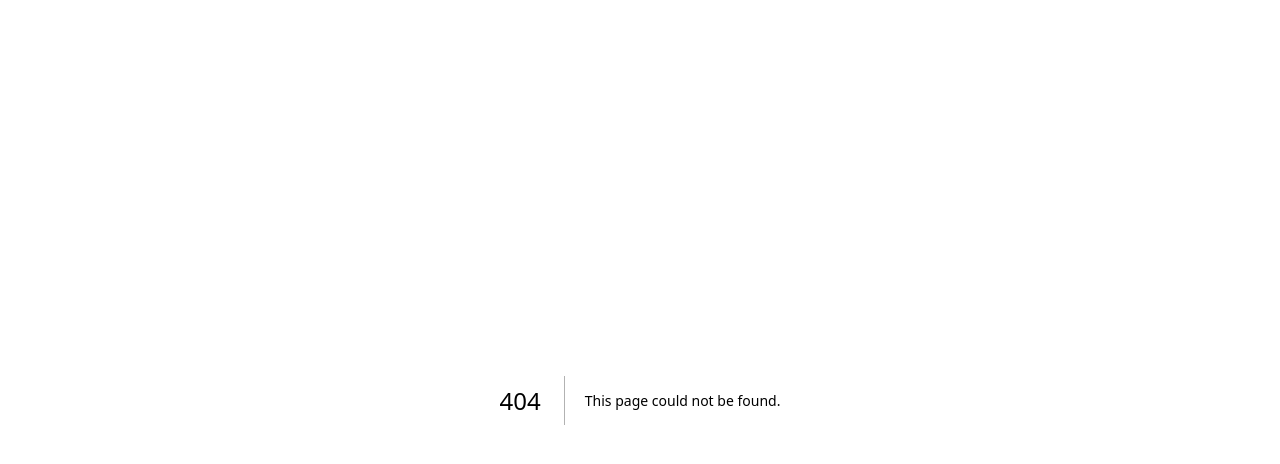
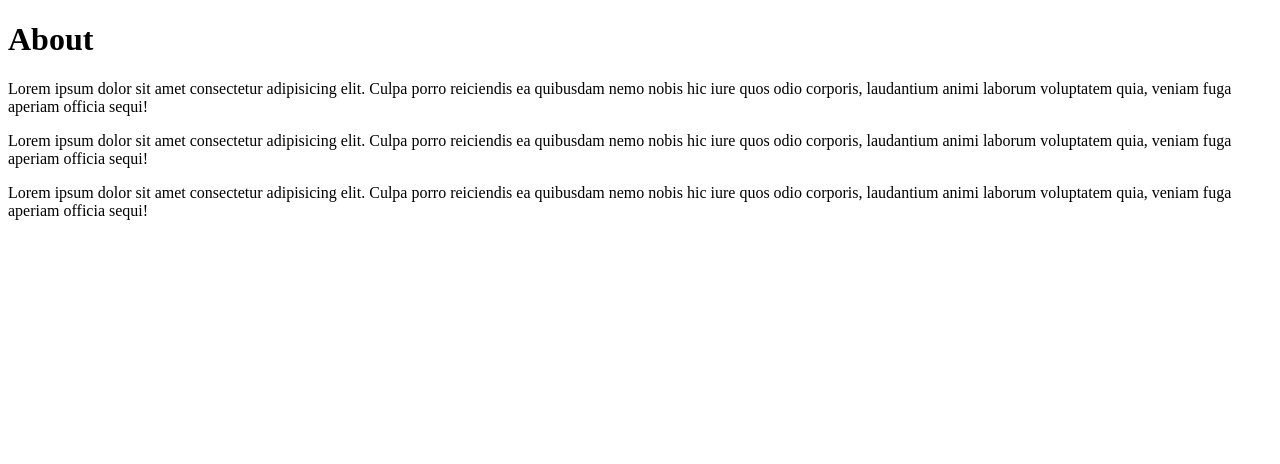
Before and after one commit to AhmedGhoniem01/learning-NextJs, a Next.js app: page /about in a window 1280 px wide. Before the commit this address had no page. Shown: the top 464 px of the page. Built offline with nearby package versions, Linux system fonts and the light colour scheme.

Commit message:
lesson 2

```diff
--- /dev/null
+++ b/pages/about.js
@@ -0,0 +1,22 @@
+//Two methods to write function components
+//either write it as a normal function or arrow function
+
+// export default function About(){
+//     return(
+//         <>
+//             <h1>Hello from about</h1>
+//         </>
+//     )
+// }
+
+const About = () => {
+    return(
+        <div>
+            <h1>About</h1>
+            <p>Lorem ipsum dolor sit amet consectetur adipisicing elit. Culpa porro reiciendis ea quibusdam nemo nobis hic iure quos odio corporis, laudantium animi laborum voluptatem quia, veniam fuga aperiam officia sequi!</p>
+            <p>Lorem ipsum dolor sit amet consectetur adipisicing elit. Culpa porro reiciendis ea quibusdam nemo nobis hic iure quos odio corporis, laudantium animi laborum voluptatem quia, veniam fuga aperiam officia sequi!</p>
+            <p>Lorem ipsum dolor sit amet consectetur adipisicing elit. Culpa porro reiciendis ea quibusdam nemo nobis hic iure quos odio corporis, laudantium animi laborum voluptatem quia, veniam fuga aperiam officia sequi!</p>
+        </div>
+    )
+}
+export default About;
```
Also changed, not shown: pages/ninjas/index.js (added, +11 -0 lines), pages/ninjas/test.js (added, +7 -0 lines).
